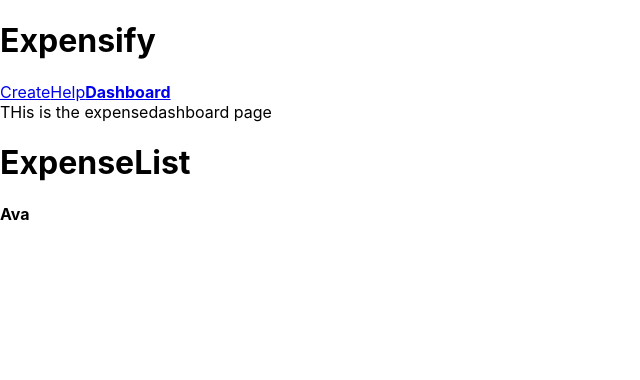
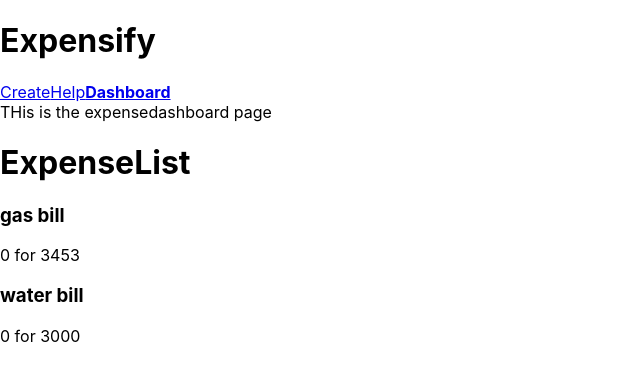
Before and after one commit to Khetwal-om/cautious-disco-expensify-Redux-AndrewMead, a React (Create React App) app: page / in a window 1280 px wide. Shown: the top 380 px of the page, without its empty margins (0-640 px from the left). Built offline with nearby package versions, Linux system fonts and the light colour scheme.

Commit message:
03 expenses and filters are working

```diff
--- a/src/actions/expenses.js
+++ b/src/actions/expenses.js
@@ -7,7 +7,7 @@
     {
         description = '',
         note = '',
-        amout = 0,
+        amount = 0,
         createdAt = 0
     } = {}
 ) => ({
@@ -16,7 +16,7 @@
         id: uuid(),
         description,
         note,
-        amout,
+        amount,
         createdAt
     }
 });
--- a/src/components/ExpenseList.js
+++ b/src/components/ExpenseList.js
@@ -1,31 +1,30 @@
-
-
-
-
-
-
-
 
 
 import React from 'react';
 import { connect } from 'react-redux';
+import ExpenseListItem from './ExpenseListItem';
+import selectExpenses from '../selectors/expenses';
 
 
 const ExpenseList = (props) => (
     <div>
         <h1>ExpenseList</h1>
-        <h4>{props.name}</h4>
+        {props.expenses.map((expense) => {
+            return <ExpenseListItem key={expense.id}{...expense} />
+
+        })}
+
+
+
     </div>
 
 );
 
 
-const ConnectedExpenseList = connect(() => {
+const mapStateToProps = (state) => {
     return {
-        name: 'Ava'
-    }
-})(ExpenseList);
+        expenses: selectExpenses(state.expenses, state.filters)
 
-
-
-export default ConnectedExpenseList;
+    };
+};
+export default connect(mapStateToProps)(ExpenseList);
--- /dev/null
+++ b/src/components/ExpenseListItem.js
@@ -0,0 +1,17 @@
+// Export a stateless functional component
+
+
+// description,amount,createdAt
+
+
+import React from 'react';
+
+const ExpenseListItem = ({ description, amount, createdAt }) => (
+    <div>
+        <h3>{description}</h3>
+        <p>{createdAt}   for {amount} </p>
+    </div>
+);
+
+
+export default ExpenseListItem;
--- a/src/index.js
+++ b/src/index.js
@@ -22,10 +22,14 @@
 const store = configureStore();
 
 
-store.dispatch(addExpense({ description: 'water bill' }));
-store.dispatch(addExpense({ description: 'gas bill' }));
+store.dispatch(addExpense({ description: 'water bill', amount: 3000 }));
+store.dispatch(addExpense({ description: 'gas bill', amount: 3453 }));
 store.dispatch(setTextFilter('bill'));
 
+
+setTimeout(() => {
+    store.dispatch(setTextFilter('bill'));
+}, 3000)
 
 const state = store.getState();
 const visibleExpenses = getVisibleExpenses(state.expenses, state.filters);
@@ -37,7 +41,6 @@
 const jsx = (
     <Provider store={store}>
         <AppRouter />
-
     </Provider>
 );
 
```
Also changed, not shown: 1 other file (tests, documents, lock files or other folders).
